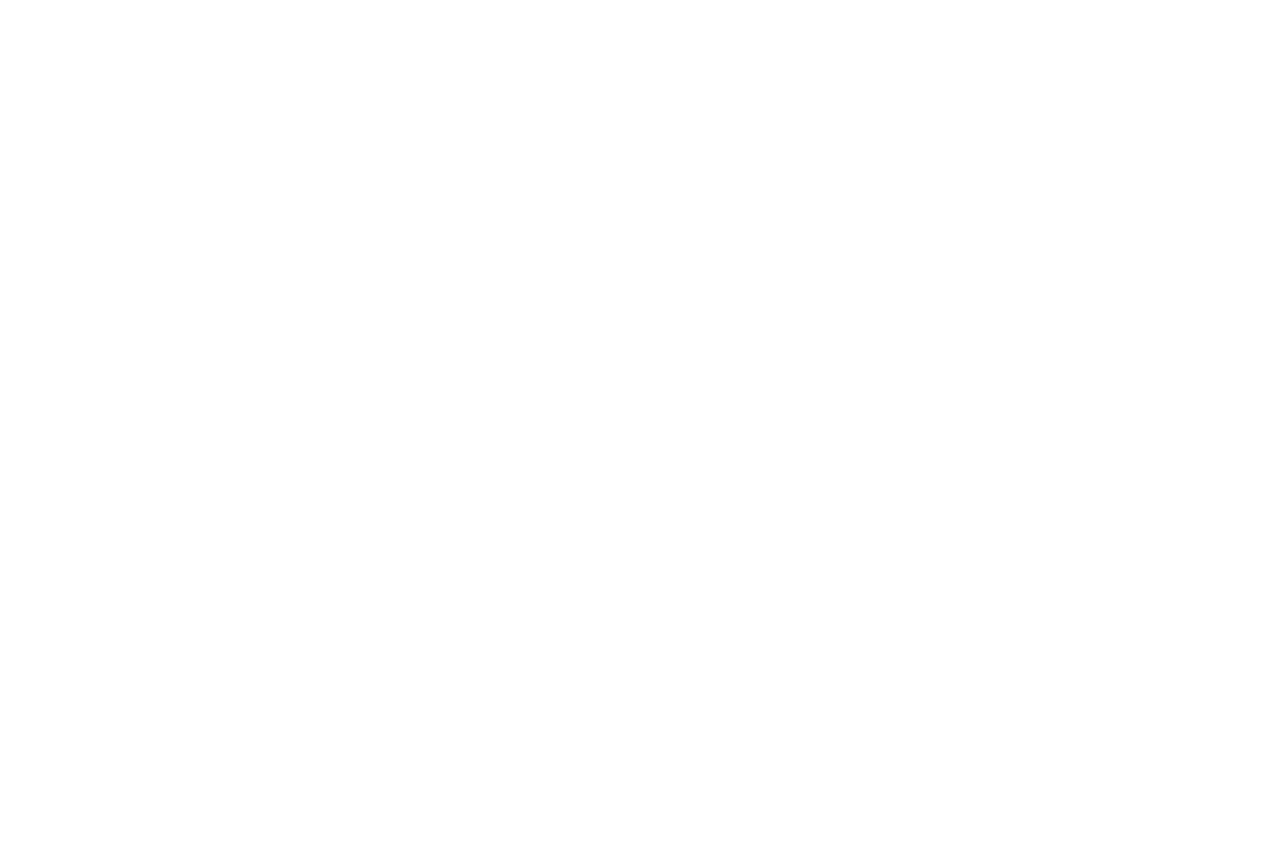
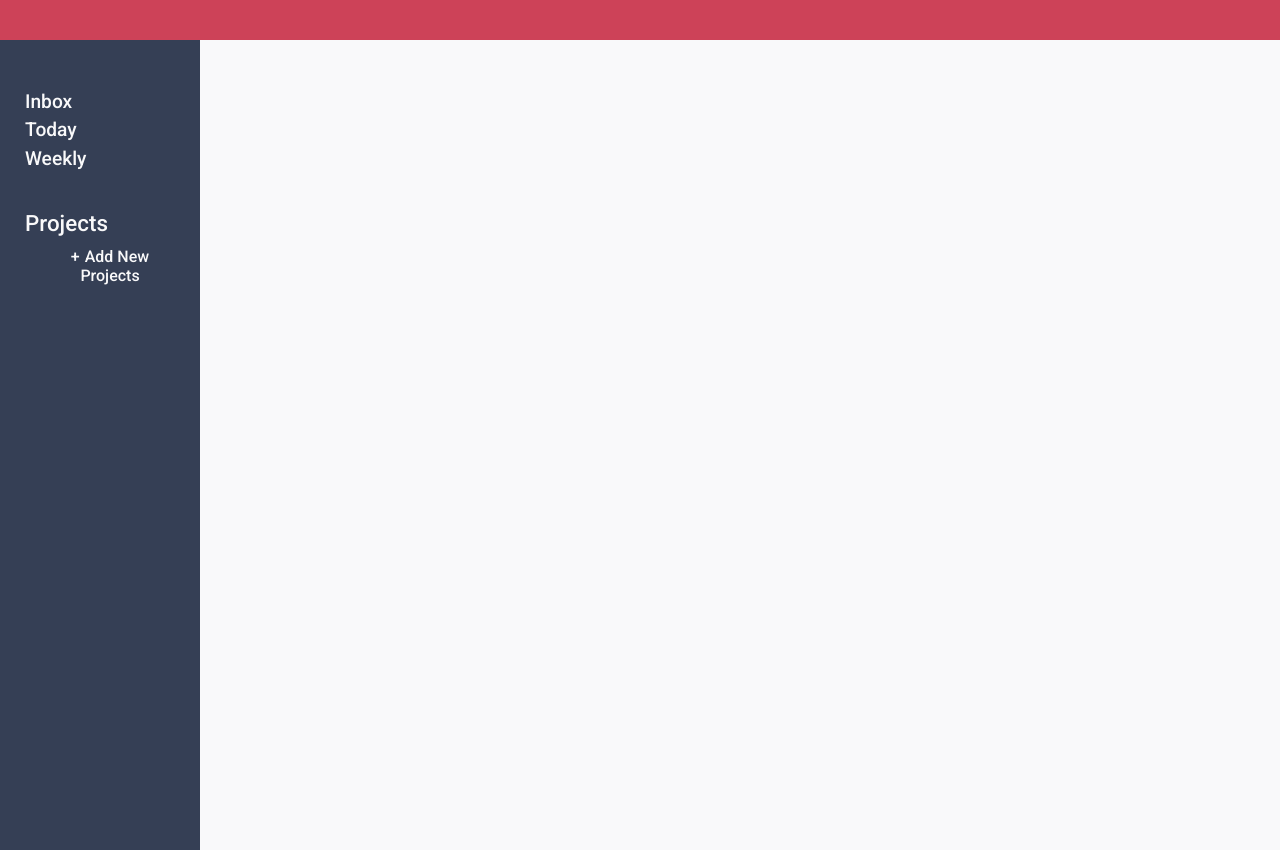
Before and after one commit to Alkylaid/To-do-list, a website built with webpack: page dist/index.html in a window 1280 px wide. Before the commit the page ends 800 px from the top, so only its background shows below. Built offline with Linux system fonts and the light colour scheme.

Commit message:
Create basic html layout

```diff
--- a/src/index.js
+++ b/src/index.js
@@ -0,0 +1 @@
+import './style.css';
--- a/src/style.css
+++ b/src/style.css
@@ -0,0 +1,102 @@
+@import url('https://fonts.googleapis.com/css2?family=Roboto:wght@500&display=swap');
+:root{
+    --primary-dark: #353F55;
+    --primary-light: #F9F9FA;
+    --secondary-dark: #CD4258;
+}
+
+body {
+    margin: 0 auto;
+    background-color: var(--primary-dark);
+    width: 100%;
+    height: 100%;
+    font-family: 'Roboto', sans-serif;
+    color: var(--primary-light);
+}
+
+#container{
+    width: 100%;
+    height: 100%;
+    display: grid;
+    grid-template-columns: minmax(200px, 15%) 85%;
+    grid-template-rows: auto 1fr auto;
+
+}
+
+#header{
+    height: 5vh;
+    background-color: var(--secondary-dark);
+    grid-column: 1/3;
+    grid-row: 1/2;
+}
+
+#nav-menu{
+    height: 95vh;
+    background-color: var(--primary-dark);
+    margin-top: 50px;
+    grid-column: 1/2;
+    grid-row: 2/3;
+    display: flex;
+    flex-flow: column wrap;
+    align-items: center;
+    gap: 40px;
+
+}
+
+#default, #projects{
+    display: flex;
+    flex-flow: column;
+    gap: 5px;
+    width: 75%;
+    height: 10vh;
+    align-items: flex-start;
+
+}
+
+
+.nav.button{
+    height: 50px;
+    font-family: 'Roboto', sans-serif;
+    font-size: 1.2rem;
+    background: none;
+    color: var(--primary-light);
+    border: none;
+    padding: 0;
+}
+
+.nav.button:hover{
+    color: var(--secondary-dark);
+    transition: 0.3s;
+}
+
+.nav-menu-title{
+    font-size: 1.4rem;
+    padding: 0;
+    margin: 0;
+    font-weight: 500;
+
+}
+
+#add-new-project{
+    font-size: 1rem;
+    margin-left: 20px;
+    margin-top: 0;
+}
+
+#add-new-project::before{
+    margin-right: 5px;
+    content: "\002B";
+
+}
+
+#content{
+    grid-column: 2/3;
+    background-color: var(--primary-light) ;
+}
+
+#footer{
+
+    background-color: var(--secondary-dark);
+    grid-column: 1/3;
+    grid-row: 3/4;
+}
```
Also changed, not shown: dist/index.html, dist/main.js (added).
